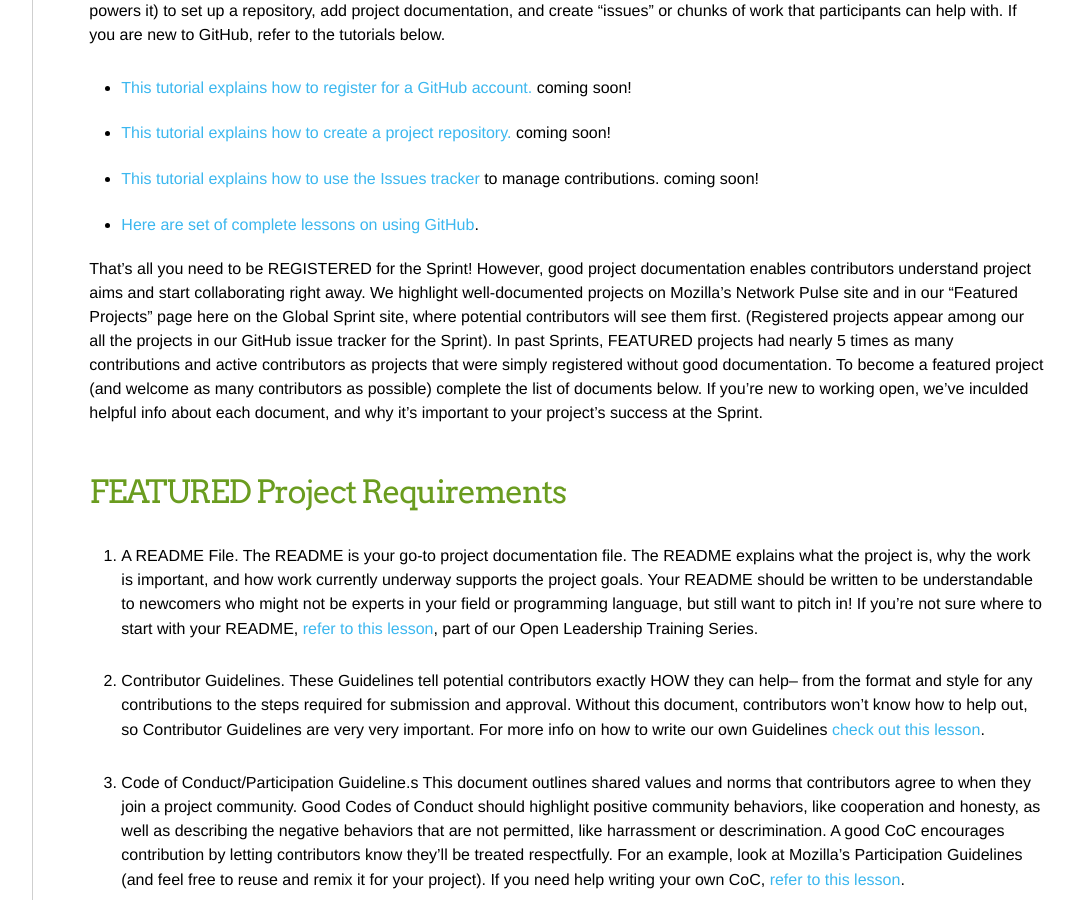
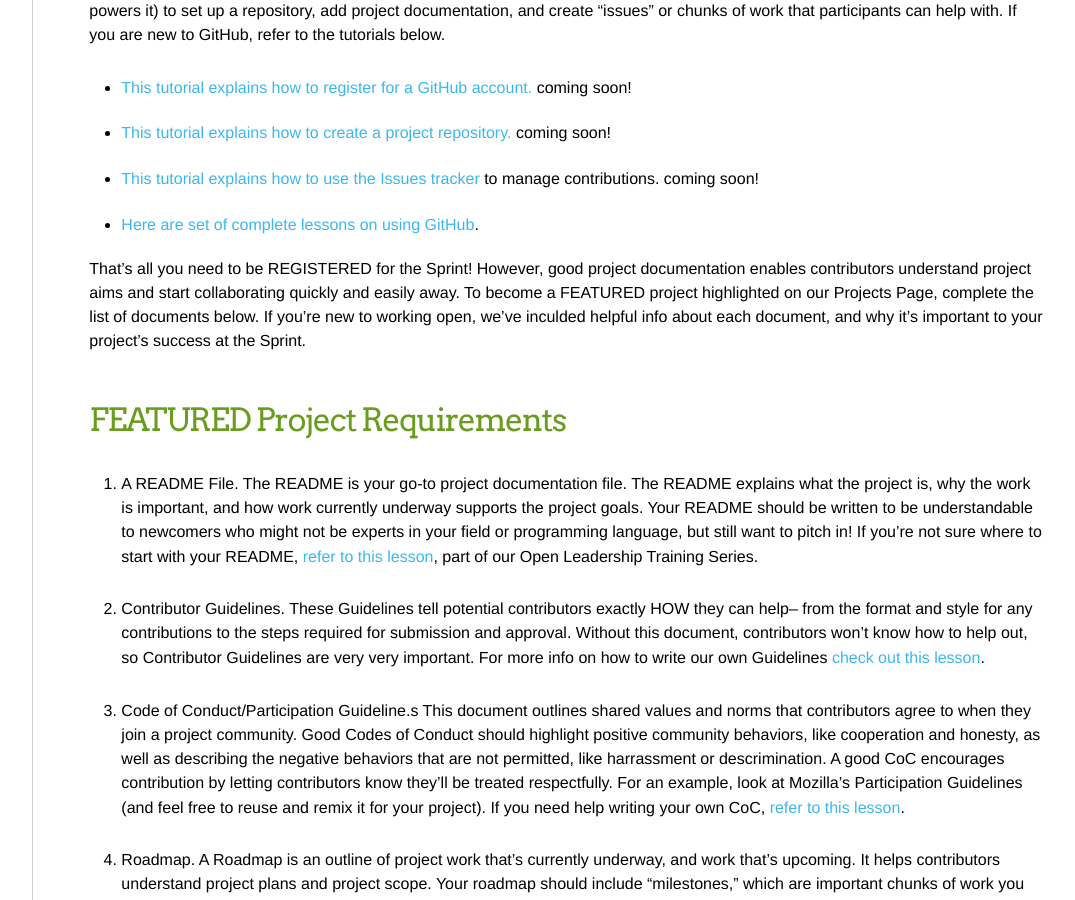
Before and after one commit to mozilla/global-sprint, a Jekyll site: the page built from _articles/project-checklist.md, in a window 1280 px wide and 900 px high, scrolled down 459 px. Shown: the whole window, without its empty margins (180-1255 px from the left). Built offline with Jekyll 4.4.1, drawn with Linux system fonts in a browser that asks for light colours; comment, search, counter and statistics services are not loaded; a style sheet for code colours, icons or effects is not loaded.

Commit message:
Update project-checklist.md

```diff
--- a/_articles/project-checklist.md
+++ b/_articles/project-checklist.md
@@ -14,7 +14,7 @@ GitHub is an online, easy-to-use online platform for collaborative work and mana
 * [This tutorial explains how to use the Issues tracker]() to manage contributions. coming soon!
 * [Here are set of complete lessons on using GitHub](https://mozilla.github.io/open-leadership-training-series/articles/get-your-project-online/introducing-github-for-collaborative-work-and-version-control/).
 
-That's all you need to be REGISTERED for the Sprint! However, **good project documentation** enables contributors understand project aims and start collaborating right away. We highlight well-documented projects on Mozilla's Network Pulse site and in our "Featured Projects" page here on the Global Sprint site, where potential contributors will see them first. (Registered projects appear among our all the projects in our GitHub issue tracker for the Sprint). **In past Sprints, FEATURED projects had nearly 5 times as many contributions and active contributors as projects that were simply registered without good documentation.**  To become a featured project (and welcome as many contributors as possible) complete the list of documents below. If you're new to working open, we've inculded helpful info about each document, and why it's important to your project's success at the Sprint.
+That's all you need to be REGISTERED for the Sprint! However, **good project documentation** enables contributors understand project aims and start collaborating quickly and easily away. To become a FEATURED project highlighted on our Projects Page, complete the list of documents below. If you're new to working open, we've inculded helpful info about each document, and why it's important to your project's success at the Sprint.
 
 ### FEATURED Project Requirements
 1. **A README File.**
```
